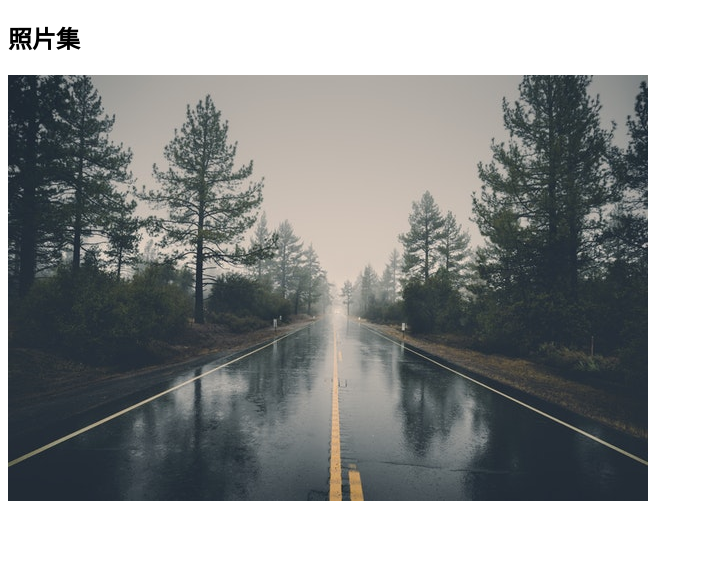
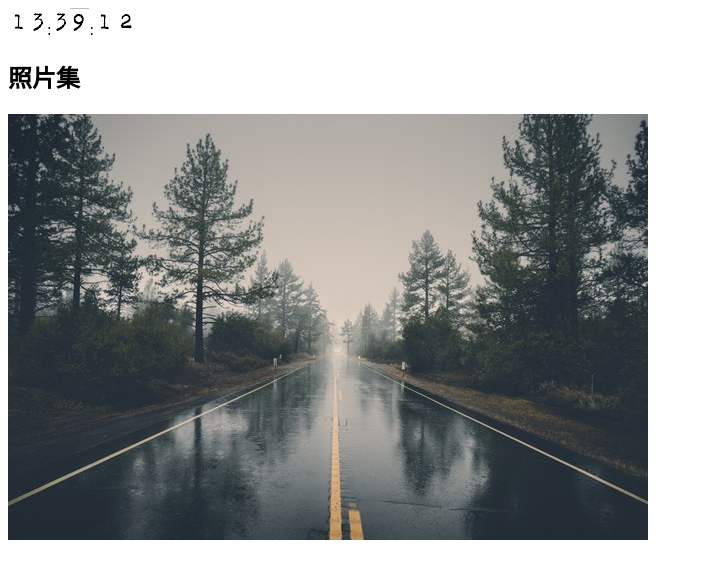
Before and after one commit to K90418152/90418152.github.io, a plain HTML site: page index.html in a window 1280 px wide. Shown: the whole page, without its empty margins (0-703 px from the left). Drawn offline with Linux system fonts and the light colour scheme.

Commit message:
Add files via upload

```diff
--- a/index.html
+++ b/index.html
@@ -6,14 +6,15 @@
     <meta http-equiv="X-UA-Compatible" content="ie=edge">
     <title>Document</title>
 </head>
-<body>
+<body onload="startClock()" onunload="stopClock()">
+        <div id="show"></div>
         <h2>照片集</h2>
         <img src="images/pic00.jpeg" alt=""onmousedown="this.src=nextImage()"
                                     onmouseover="this.src=randomImage()">
        <script>
             var curIndex=0;
             var imgArray = new Array();
-            var pics=16;
+            var pics=14;
 
             for(i=0;i<pics;i++)
             {
@@ -35,5 +36,31 @@
                 return(imgArray[curIndex].src);
             }
        </script>
+       <script>
+                var timer = null;
+                // 顯示數字圖片
+                function displayClock(num) {
+                  var dig = parseInt(num/10);
+                  var timetag="<img src='images\\" + dig + ".gif'>";
+                  dig = num%10;
+                  timetag +="<img src='images\\" + dig + ".gif'>";
+                  return timetag;
+                }
+                // 停止計時
+                function stopClock() {
+                   clearTimeout(timer);
+                }
+                // 開始計時
+                function startClock() {
+                   var time = new Date();
+                   // 取得時間
+                   var hours = displayClock(time.getHours()) + ":";
+                   var minutes = displayClock(time.getMinutes()) + ":";
+                   var seconds = displayClock(time.getSeconds());
+                   // 顯示時間
+                   show.innerHTML = hours + minutes + seconds;
+                   timer = setTimeout("startClock()",1000);
+                }
+                </script>
 </body>
 </html>
```
